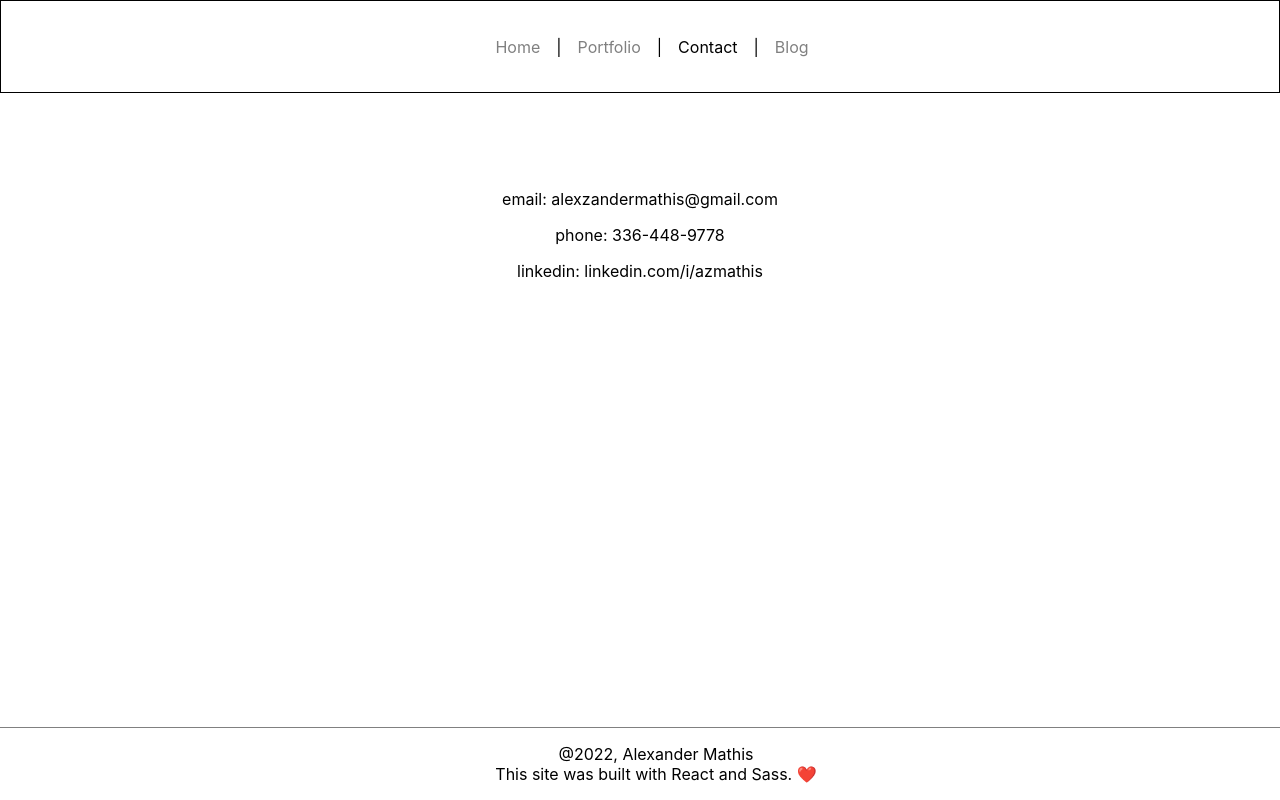
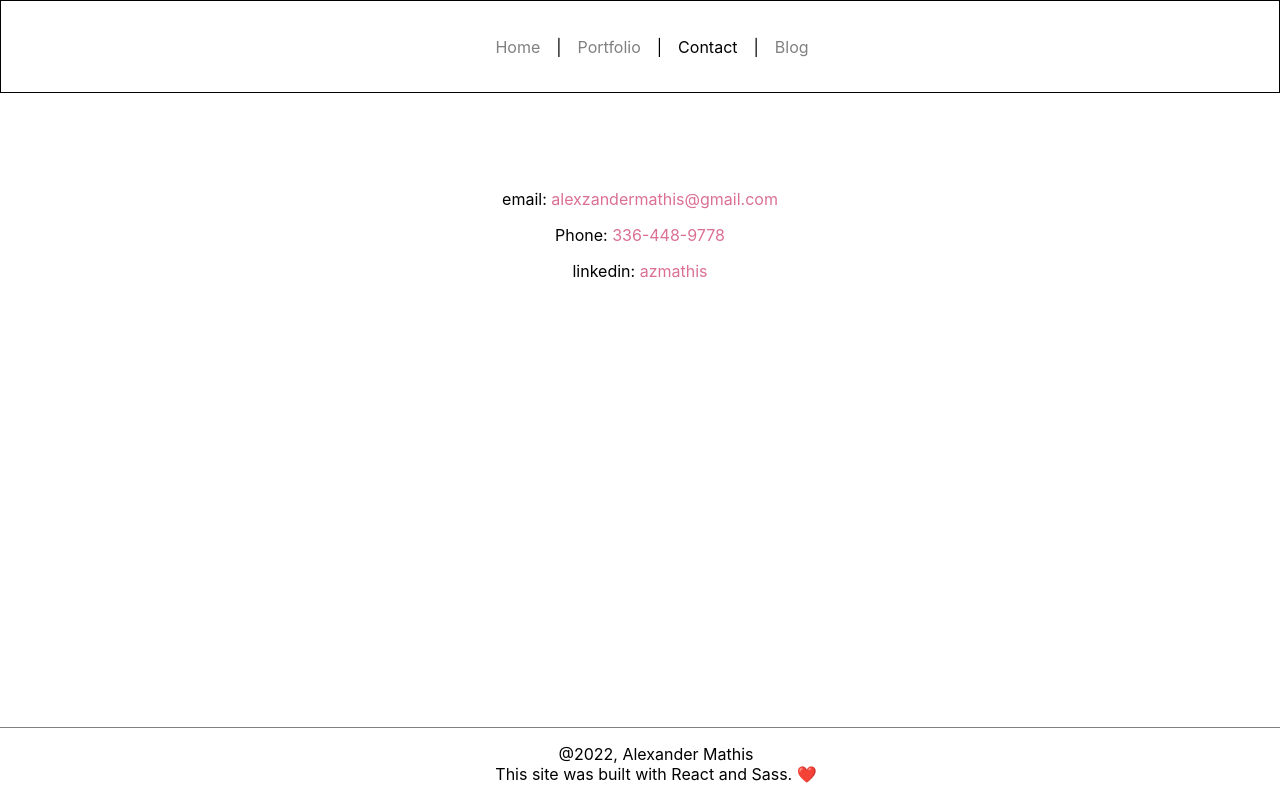
Before and after one commit to merziy/portfolio, a React (Create React App) app: page /contact in a window 1280 px wide. Built offline with nearby package versions, Linux system fonts and the light colour scheme.

Commit message:
Created links on Contact page.

```diff
--- a/src/App.scss
+++ b/src/App.scss
@@ -157,6 +157,13 @@ Contact
     padding: 5rem;
     width: fit-content;
     text-align: center;
+    a {
+      color: palevioletred;
+      text-decoration: none;
+    }
+    a:hover {
+      color: peru;
+    }
   }
 }
 
--- a/src/pages/contact.js
+++ b/src/pages/contact.js
@@ -4,9 +4,32 @@ const Home = () => {
   return (
     <div className="contact">
       <section id="contact-info">
-        <p>email: alexzandermathis@gmail.com</p>
-        <p>phone: 336-448-9778</p>
-        <p>linkedin: linkedin.com/i/azmathis</p>
+        <p>
+          email:{" "}
+          <a
+            href="mailto: alexzandermathis@gmail.com"
+            target="_blank"
+            rel="noreferrer"
+          >
+            alexzandermathis@gmail.com
+          </a>
+        </p>
+        <p>
+          Phone:{" "}
+          <a href="tel: 336-448-9778" target="_blank" rel="noreferrer">
+            336-448-9778
+          </a>
+        </p>
+        <p>
+          linkedin:{" "}
+          <a
+            target="_blank"
+            rel="noreferrer"
+            href="https://www.linkedin.com/in/azmathis/"
+          >
+            azmathis
+          </a>
+        </p>
       </section>
     </div>
   );
```
